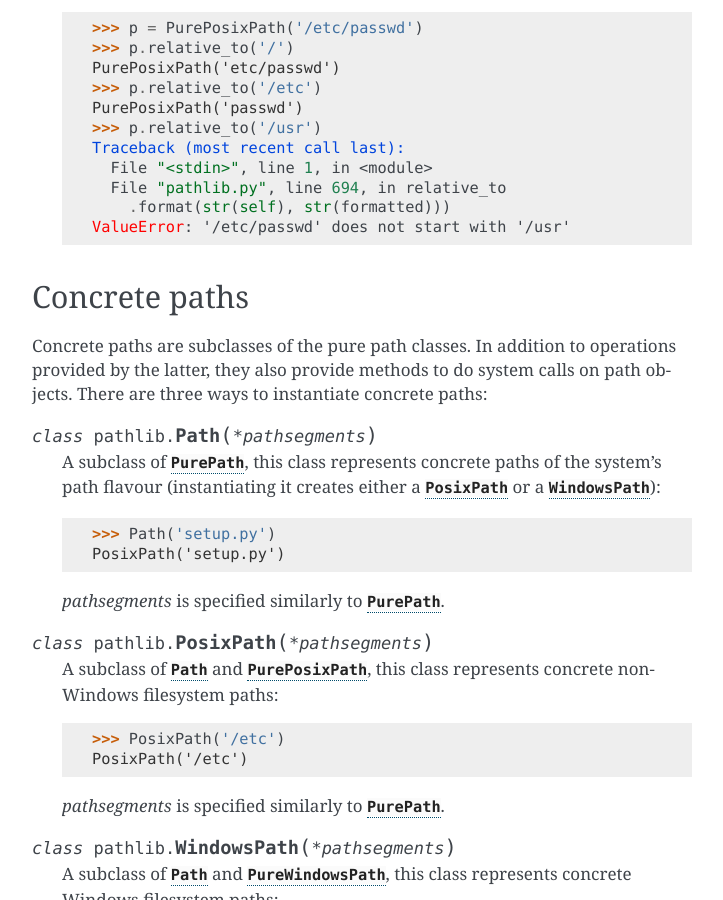
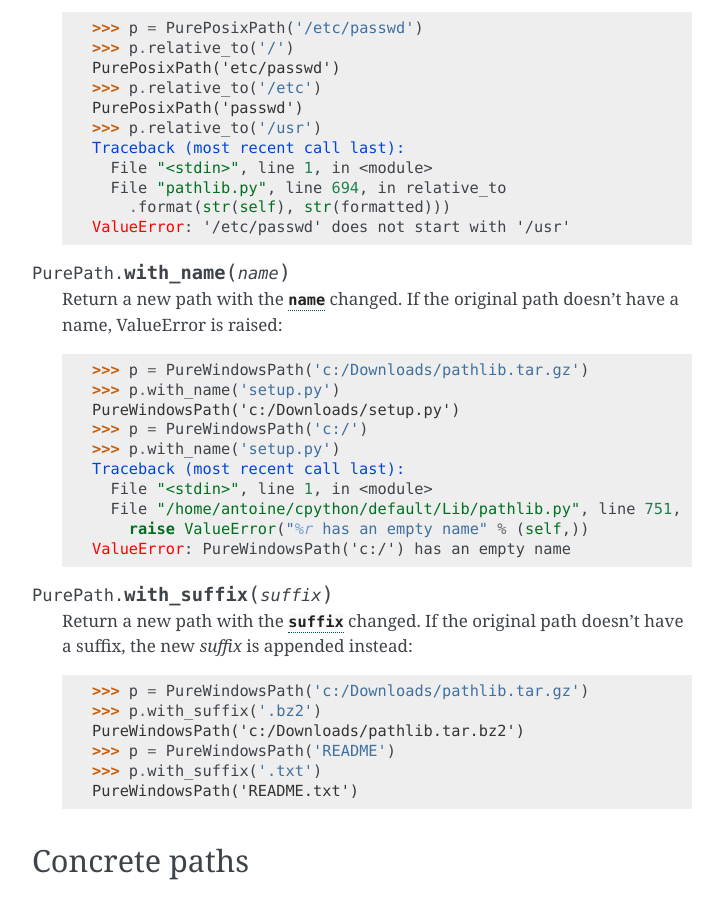
Before and after one commit to jazzband/pathlib2, a Sphinx documentation site: the page built from docs/index.rst, in a window 1280 px wide and 900 px high, scrolled down 10884 px. Shown: the whole window, without its empty margins (388-1111 px from the left). Built offline with Sphinx 7.4.7, drawn with Linux system fonts in a browser that asks for light colours; some of the changed text lies outside the part shown.

Commit message:
Backport 879861161b84

```diff
--- a/README.txt
+++ b/README.txt
@@ -78,6 +78,8 @@
 Version 1.0
 ^^^^^^^^^^^
 
+- Python issue #20765: Add missing documentation for PurePath.with_name()
+  and PurePath.with_suffix().
 - Fix test_mkdir_parents when the working directory has additional bits
   set (such as the setgid or sticky bits).
 - Python issue #20111: pathlib.Path.with_suffix() now sanity checks the
--- a/docs/index.rst
+++ b/docs/index.rst
@@ -536,6 +536,36 @@
       ValueError: '/etc/passwd' does not start with '/usr'
 
 
+.. method:: PurePath.with_name(name)
+
+   Return a new path with the :attr:`name` changed.  If the original path
+   doesn't have a name, ValueError is raised::
+
+      >>> p = PureWindowsPath('c:/Downloads/pathlib.tar.gz')
+      >>> p.with_name('setup.py')
+      PureWindowsPath('c:/Downloads/setup.py')
+      >>> p = PureWindowsPath('c:/')
+      >>> p.with_name('setup.py')
+      Traceback (most recent call last):
+        File "<stdin>", line 1, in <module>
+        File "/home/antoine/cpython/default/Lib/pathlib.py", line 751, in with_name
+          raise ValueError("%r has an empty name" % (self,))
+      ValueError: PureWindowsPath('c:/') has an empty name
+
+
+.. method:: PurePath.with_suffix(suffix)
+
+   Return a new path with the :attr:`suffix` changed.  If the original path
+   doesn't have a suffix, the new *suffix* is appended instead::
+
+      >>> p = PureWindowsPath('c:/Downloads/pathlib.tar.gz')
+      >>> p.with_suffix('.bz2')
+      PureWindowsPath('c:/Downloads/pathlib.tar.bz2')
+      >>> p = PureWindowsPath('README')
+      >>> p.with_suffix('.txt')
+      PureWindowsPath('README.txt')
+
+
 .. _concrete-paths:
 
 Concrete paths
```
